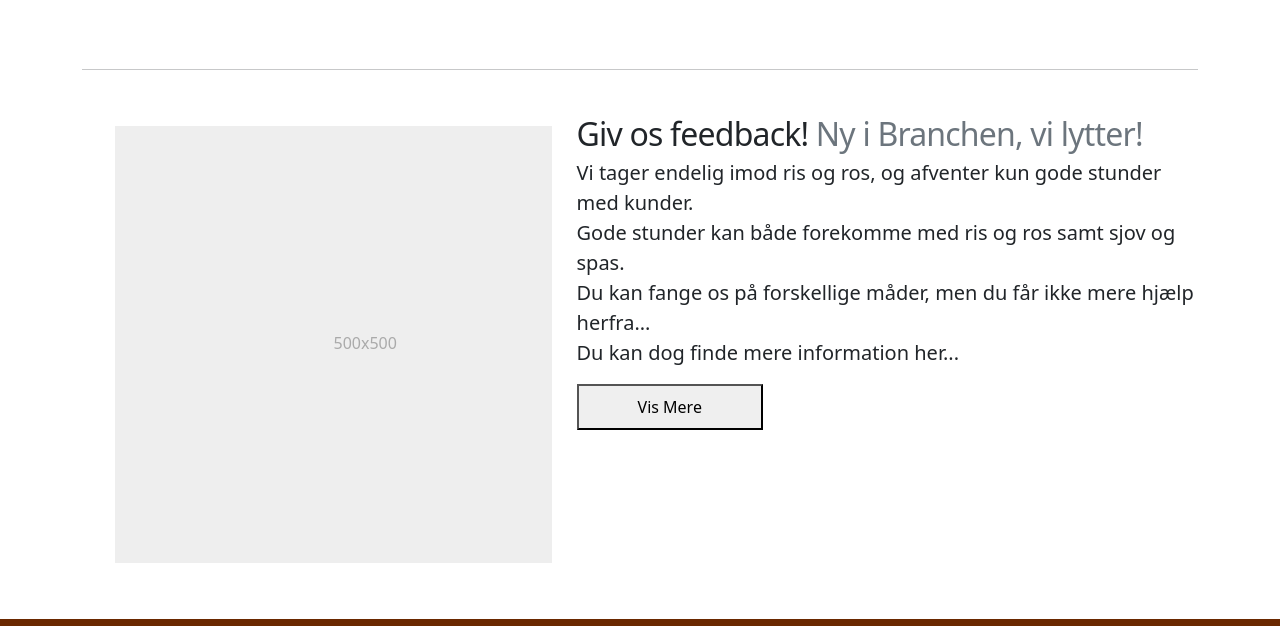
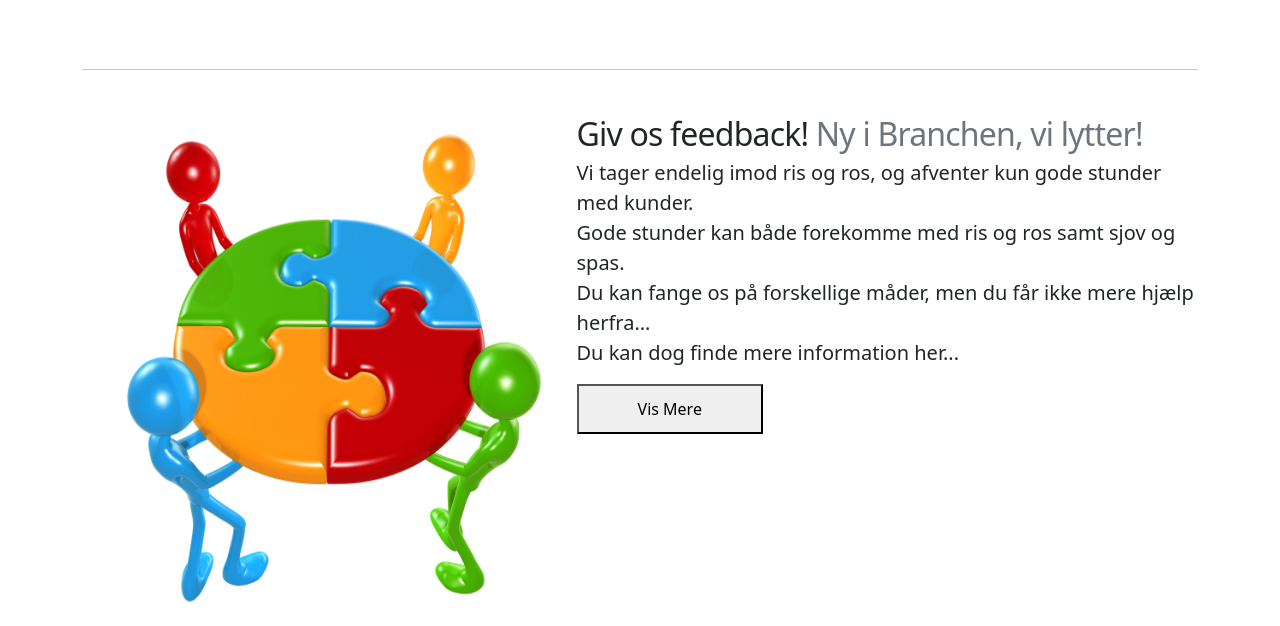
Before and after one commit to JamJohRas/CC, a website: page index.html in a window 1280 px wide. Shown: the part 1088-1714 px from the top of the page. Drawn offline with Linux system fonts and the light colour scheme; files whose address does not match are found by name.

Commit message:
Featurette picture

```diff
--- a/index.html
+++ b/index.html
@@ -144,8 +144,7 @@
             <button style="width: 30%; min-width: 20%; height: 10%;">Vis Mere</button>
         </div>
         <div class="col-md-5 order-md-1">
-            <svg class="bd-placeholder-img bd-placeholder-img-lg featurette-image img-fluid mx-auto my-2" width="500" height="500" xmlns="http://www.w3.org/2000/svg" role="img" aria-label="Placeholder: 500x500" preserveAspectRatio="xMidYMid slice" focusable="false"><title>Placeholder</title><rect width="100%" height="100%" fill="#eee"/><text x="50%" y="50%" fill="#aaa" dy=".3em">500x500</text></svg>
-
+            <img src="images/TeamWork.webp" class="featurette-image img-fluid mx-auto" style="width: 500px; height: 500px;" alt="">
         </div>
     </div>
 
```
Also changed, not shown: om_os.html (+0 -1 lines).
